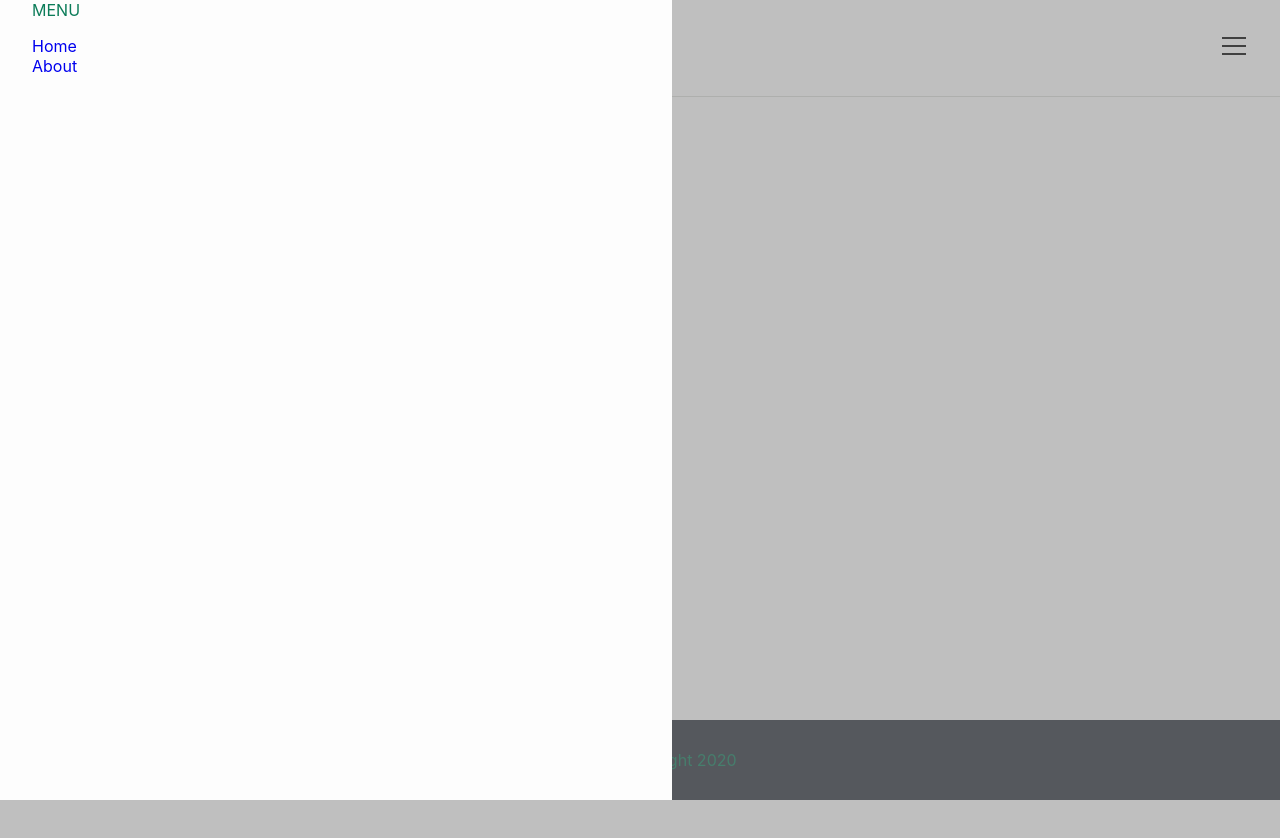
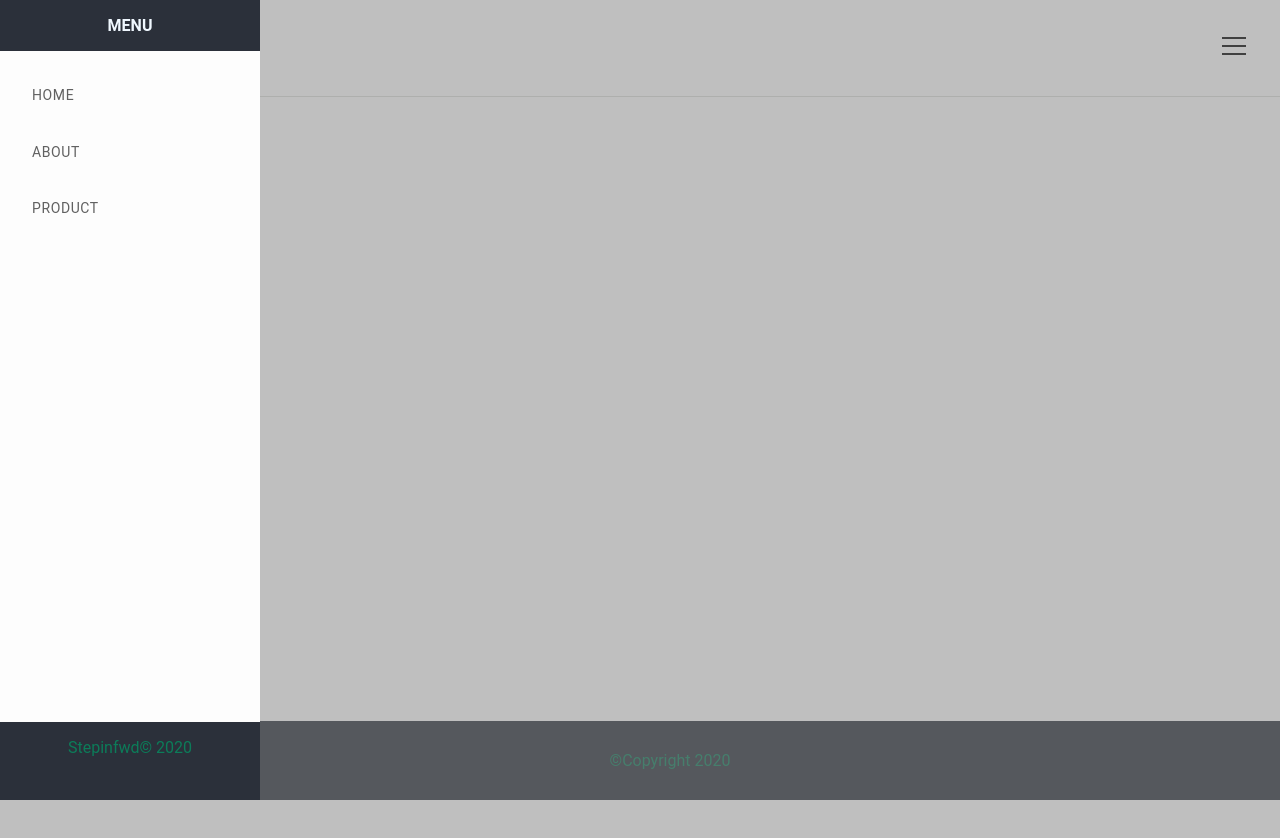
Before and after one commit to stepinfwd/React-template, a React (Create React App) app: page /product in a window 1280 px wide. Both pictures are taken after a click on the picture 1234 px from the left and 46 px from the top of the page. Shown: the top 838 px of the page. Built offline with nearby package versions, Linux system fonts and the light colour scheme.

Commit message:
layout fixes

```diff
--- a/src/App.css
+++ b/src/App.css
@@ -2,6 +2,7 @@ html,
 body {
   margin: 0;
   padding: 0;
+  font-family: "Roboto", "Helvetica", "Arial", sans-serif;
 }
 
 .App {
--- a/src/App.js
+++ b/src/App.js
@@ -5,6 +5,7 @@ import Footer from "./components/Footer/Footer";
 import { BrowserRouter as Router, Switch, Route, Link } from "react-router-dom";
 import Home from "./components/View/Home";
 import About from "./components/View/About";
+import Product from "./components/View/Product";
 
 function App() {
   return (
@@ -14,10 +15,12 @@ function App() {
         <Switch>
           <Route exact path="/">
             <Home />
-
           </Route>
           <Route exact path="/about">
             <About />
+          </Route>
+          <Route exact path="/product">
+            <Product />
           </Route>
         </Switch>
         <Footer />
--- a/src/components/Header/Header.css
+++ b/src/components/Header/Header.css
@@ -4,11 +4,6 @@
   justify-content: space-between;
   text-align: center;
   align-items: center;
-  /* width: 100%;
-  background-color: blue;
-  height: 10rem; */
-  /* background-color: #2b303a; */
-  /* width: 100%; */
   color: #0c7c59;
   box-shadow: 0px 0.5px #bac1b8;
 }
--- a/src/components/Navbar/Navbar.css
+++ b/src/components/Navbar/Navbar.css
@@ -2,14 +2,17 @@
   position: fixed;
   top: 0;
   left: 0;
-  width: 50%;
+  width: 260px;
+  max-width: 280px;
   background-color: rgb(253, 253, 253);
   height: 100%;
   z-index: 10;
   /* border-right: 1px solid grey; */
   text-align: left;
-  padding-left: 2rem;
+  /* padding-left: 2rem; */
+  text-align: left;
   box-shadow: grey;
+  /* background-color: #2b303a; */
 }
 
 .navbar-mask {
@@ -32,7 +35,50 @@
   list-style: none !important;
   padding-left: 0 !important;
 }
+.navigation-menu-container ul li {
+  padding-bottom: 1rem;
+  padding-top: 1rem;
+  text-decoration: none;
+  color: #f8f8f8;
+  display: block;
+  border: none;
+  background: none;
+  width: 100%;
+  text-align: left;
+  cursor: pointer;
+  outline: none;
+  font-weight: 400;
+  line-height: 1.75;
+  font-size: 14px;
+  font-family: "Roboto", "Helvetica", "Arial", sans-serif;
+  letter-spacing: 0.6px;
+  /* margin: auto auto !important; */
+}
+.navigation-menu-container ul :hover {
+  background-color: #bac1b8;
+  color: #8a85ff;
+}
 
 .nav-links {
   text-decoration: none !important;
+  color: #616161;
+  margin-bottom: 1rem;
+  cursor: pointer;
+  padding-left: 2rem;
 }
+.navigation-menu-heading {
+  text-align: center;
+  padding: 1rem;
+  background-color: #2b303a;
+  color: aliceblue;
+  font-weight: 700;
+}
+.sidebar-footer {
+  position: fixed;
+  bottom: 0;
+  background-color: #2b303a;
+  width: 100%;
+  height: 3.9rem;
+  text-align: center;
+  padding-bottom: 1rem;
+}
--- a/src/components/Navbar/NavigationMenu.js
+++ b/src/components/Navbar/NavigationMenu.js
@@ -11,15 +11,27 @@ function NavigationMenu(props) {
       <ul>
         <li>
           <Link className="nav-links" onClick={props.triggerClose} to="/">
-            Home
+            HOME
           </Link>
         </li>
         <li>
           <Link className="nav-links" onClick={props.triggerClose} to="/about">
-            About
+            ABOUT
+          </Link>
+        </li>
+        <li>
+          <Link
+            className="nav-links"
+            onClick={props.triggerClose}
+            to="/product"
+          >
+            PRODUCT
           </Link>
         </li>
       </ul>
+      <div className="sidebar-footer">
+        <p>Stepinfwd&copy; 2020</p>
+      </div>
     </div>
   );
 }
--- /dev/null
+++ b/src/components/View/Product.js
@@ -0,0 +1,13 @@
+import React, { useState, useEffect } from "react";
+function Product(props) {
+  const url = "https://5fa78e549def160016adaefd.mockapi.io/";
+  const [product, setProduct] = useState("");
+
+  return (
+    <div>
+      <p>This is Product</p>
+    </div>
+  );
+}
+
+export default Product;
```
Also changed, not shown: 1 other file (tests, documents, lock files or other folders).
